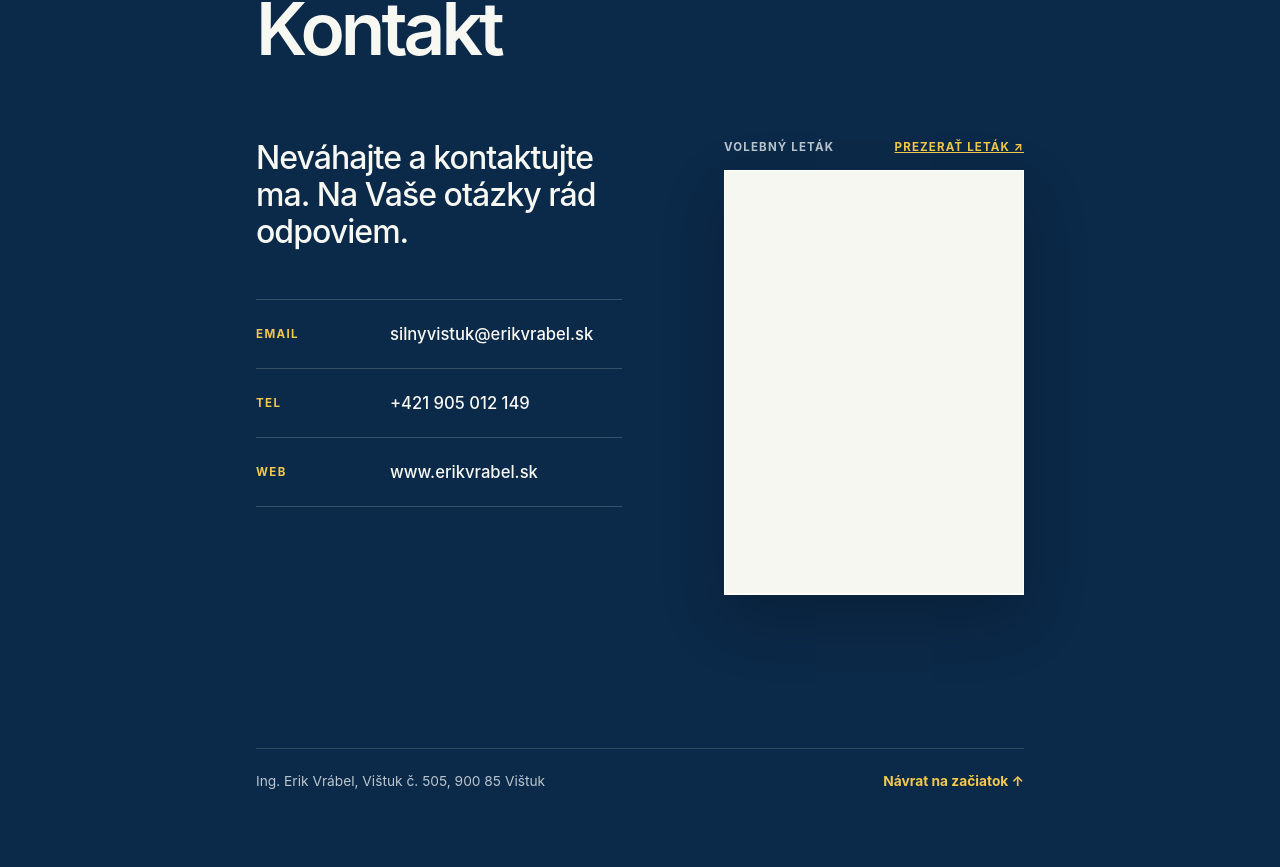
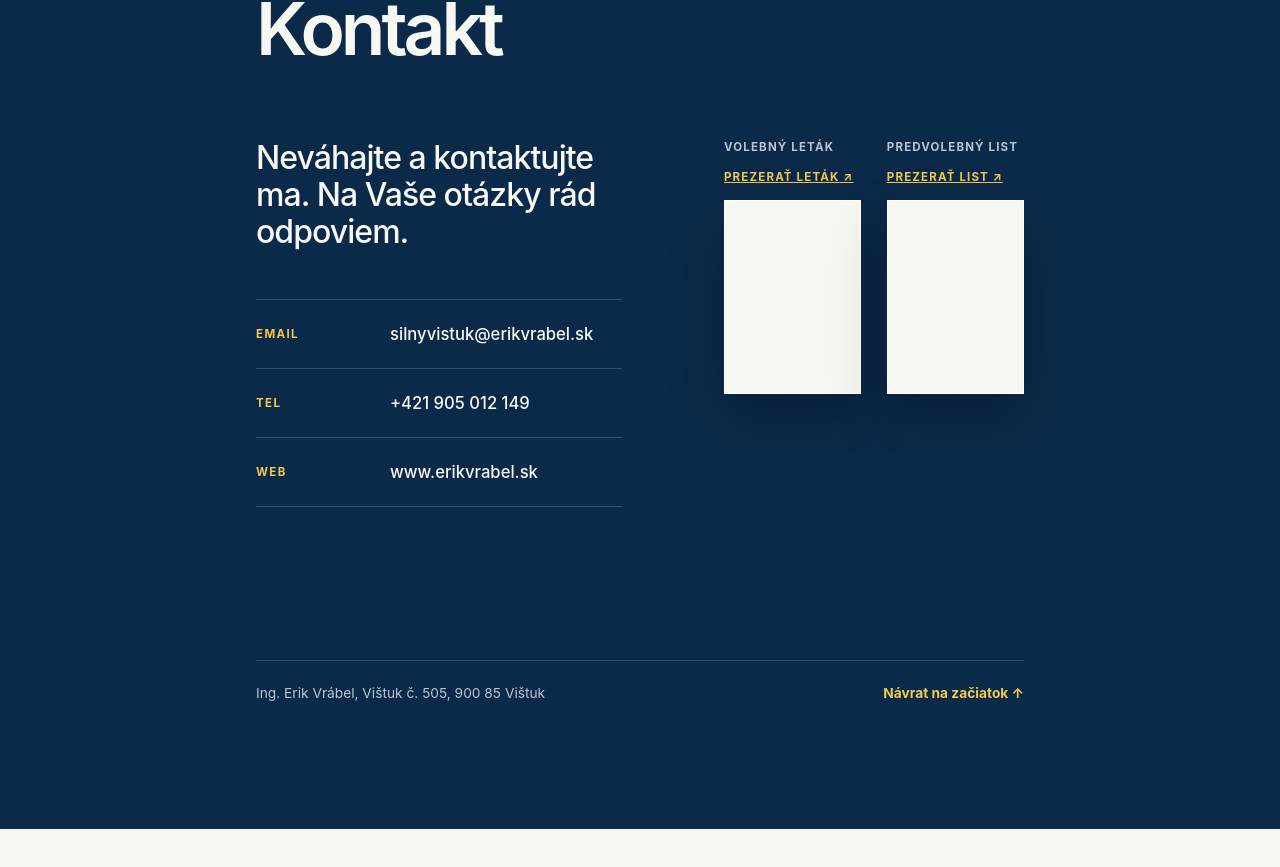
Before and after one commit to matok23/erik-vrabel, a React (Vite) app: page / in a window 1280 px wide. Shown: the part 9036-9903 px from the top of the page. After the commit the page ends 9865 px from the top, so only its background shows below. Built offline with nearby package versions, Linux system fonts and the light colour scheme.

Commit message:
add pre-election letter

```diff
--- a/src/sections/Contact.jsx
+++ b/src/sections/Contact.jsx
@@ -1,4 +1,55 @@
 import Section from '../components/Section.jsx';
+
+const DOCUMENTS = [
+    {
+        title: 'Volebný leták',
+        linkLabel: 'Prezerať leták',
+        file: '/letak.pdf',
+        ariaLabel: 'Open campaign flyer PDF in a new tab',
+    },
+    {
+        title: 'Predvolebný list',
+        linkLabel: 'Prezerať list',
+        file: '/predvolebny-list.pdf',
+        ariaLabel: 'Open pre-election letter PDF in a new tab',
+    },
+];
+
+function PdfPreview({ title, linkLabel, file, ariaLabel }) {
+    return (
+        <div className="flyer-preview">
+            <div className="flyer-preview__header">
+                <span>{title}</span>
+
+                <a
+                    href={file}
+                    target="_blank"
+                    rel="noopener noreferrer"
+                    className="flyer-preview__open"
+                >
+                    {linkLabel} ↗
+                </a>
+            </div>
+
+            <div className="flyer-preview__document">
+                <iframe
+                    src={`${file}#toolbar=0&navpanes=0&scrollbar=0`}
+                    title={`${title} – náhľad`}
+                    className="flyer-preview__iframe"
+                    tabIndex={-1}
+                />
+
+                <a
+                    href={file}
+                    target="_blank"
+                    rel="noopener noreferrer"
+                    className="flyer-preview__link"
+                    aria-label={ariaLabel}
+                />
+            </div>
+        </div>
+    );
+}
 
 function Contact() {
     return (
@@ -15,12 +66,8 @@ function Contact() {
                     </p>
 
                     <div className="contact-list">
-
                         <div className="contact-item">
-                            <span className="contact-item__label">
-                                Email
-                            </span>
-
+                            <span className="contact-item__label">Email</span>
                             <a
                                 href="mailto:silnyvistuk@erikvrabel.sk"
                                 className="contact-item__value"
@@ -29,12 +76,8 @@ function Contact() {
                             </a>
                         </div>
 
-
                         <div className="contact-item">
-                            <span className="contact-item__label">
-                                Tel
-                            </span>
-
+                            <span className="contact-item__label">Tel</span>
                             <a
                                 href="tel:+421905012149"
                                 className="contact-item__value"
@@ -43,12 +86,8 @@ function Contact() {
                             </a>
                         </div>
 
-
                         <div className="contact-item">
-                            <span className="contact-item__label">
-                                Web
-                            </span>
-
+                            <span className="contact-item__label">Web</span>
                             <a
                                 href="https://erikvrabel.sk"
                                 target="_blank"
@@ -58,50 +97,18 @@ function Contact() {
                                 www.erikvrabel.sk
                             </a>
                         </div>
-
                     </div>
                 </div>
 
-
-                <div className="flyer-preview">
-                    <div className="flyer-preview__header">
-                        <span>Volebný leták</span>
-
-                        <a
-                            href="/letak.pdf"
-                            target="_blank"
-                            rel="noopener noreferrer"
-                            className="flyer-preview__open"
-                        >
-                            Prezerať leták ↗
-                        </a>
-                    </div>
-
-                    <div className="flyer-preview__document">
-
-                        <iframe
-                            src="/letak.pdf#toolbar=0&navpanes=0&scrollbar=0"
-                            title="Campaign flyer preview"
-                            className="flyer-preview__iframe"
-                        />
-
-                        <a
-                            href="/letak.pdf"
-                            target="_blank"
-                            rel="noopener noreferrer"
-                            className="flyer-preview__link"
-                            aria-label="Open campaign flyer PDF in a new tab"
-                        />
-
-                    </div>
+                <div className="flyer-previews">
+                    {DOCUMENTS.map((doc) => (
+                        <PdfPreview key={doc.file} {...doc} />
+                    ))}
                 </div>
-
             </div>
 
             <footer className="site-footer">
-                <p>
-                    Ing. Erik Vrábel, Vištuk č. 505, 900 85 Vištuk
-                </p>
+                <p>Ing. Erik Vrábel, Vištuk č. 505, 900 85 Vištuk</p>
 
                 <button
                     type="button"
--- a/src/styles/global.css
+++ b/src/styles/global.css
@@ -1319,6 +1319,34 @@ h3 {
     scaleX(1);
 }
 
+.flyer-previews {
+  display: grid;
+  grid-template-columns: repeat(2, minmax(0, 1fr));
+  gap: clamp(1.25rem, 2vw, 2rem);
+  align-items: start;
+}
+
+.flyer-preview__header {
+  flex-wrap: wrap;
+}
+
+@media (max-width: 1000px) {
+  .flyer-previews {
+    grid-template-columns: 1fr;
+  }
+}
+
+@media (max-width: 700px) {
+  .flyer-previews {
+    width: min(100%, 430px);
+    margin-inline: auto;
+  }
+
+  .flyer-preview {
+    width: 100%;
+  }
+}
+
 
 /* =========================================================
    FOOTER
```
Also changed, not shown: 1 other file (tests, documents, lock files or other folders).
